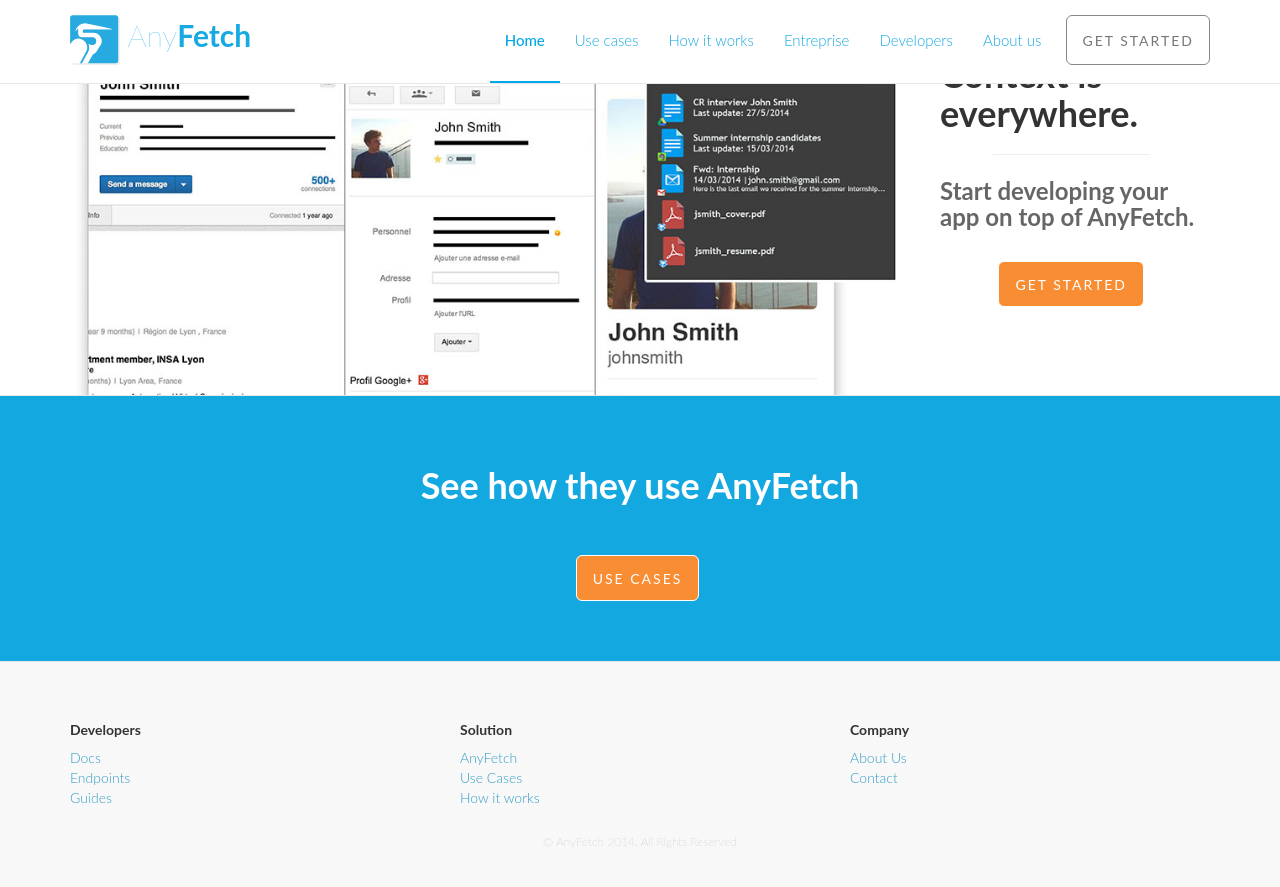
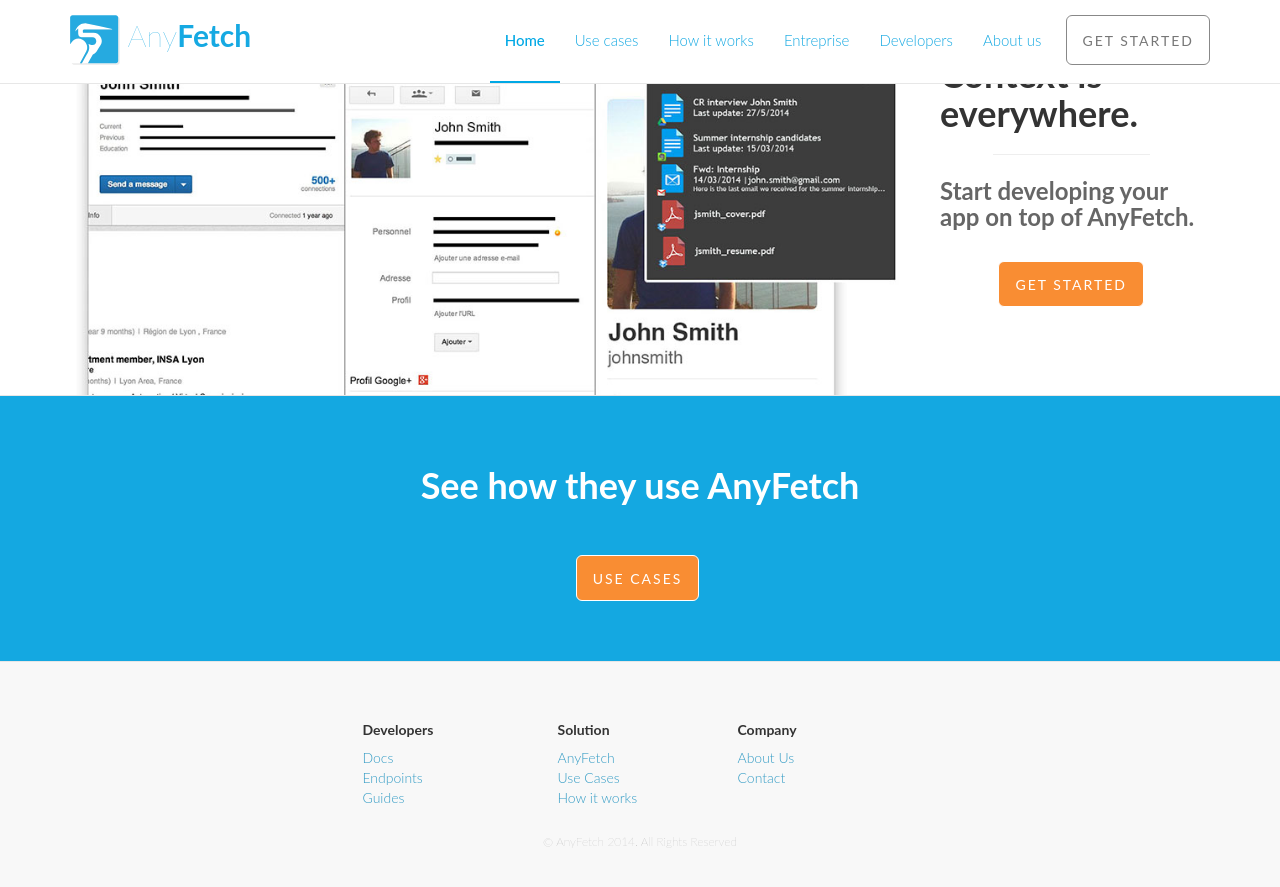
Before and after one commit to your-mom-noob/anyfetch.com, a Jekyll site: the page built from index.html, in a window 1280 px wide and 900 px high, scrolled down 866 px. Shown: the top 887 px of the window. Built offline with Jekyll 4.4.1, drawn with Linux system fonts in a browser that asks for light colours; nearby versions of some CDN libraries; Markdown is read by kramdown in place of the engine named in the settings.

Commit message:
footer columns

```diff
--- a/_layouts/main.html
+++ b/_layouts/main.html
@@ -75,7 +75,7 @@
 	<footer class="footer">
 		<div class="container">
 			<div class="row">
-				<div class="col-sm-4">
+				<div class="col-xs-4 col-sm-2 col-sm-offset-3">
 					<h5>Developers</h5>
 					<ul class="list-unstyled">
 						<li><a href="http://developers.anyfetch.com/" target="_blank">Docs</a></li>
@@ -83,7 +83,7 @@
 						<li><a href="http://developers.anyfetch.com/guides/" target="_blank">Guides</a></li>
 					</ul>
 				</div>
-				<div class="col-sm-4">
+				<div class="col-xs-4 col-sm-2">
 					<h5>Solution</h5>
 					<ul class="list-unstyled">
 						<li><a href="/">AnyFetch</a></li>
@@ -91,7 +91,7 @@
 						<li><a href="/how-it-works.html">How it works</a></li>
 					</ul>
 				</div>
-				<div class="col-sm-4">
+				<div class="col-xs-4col-sm-2">
 					<h5>Company</h5>
 					<ul class="list-unstyled">
 						<li><a href="/about-us.html">About Us</a></li>
```
